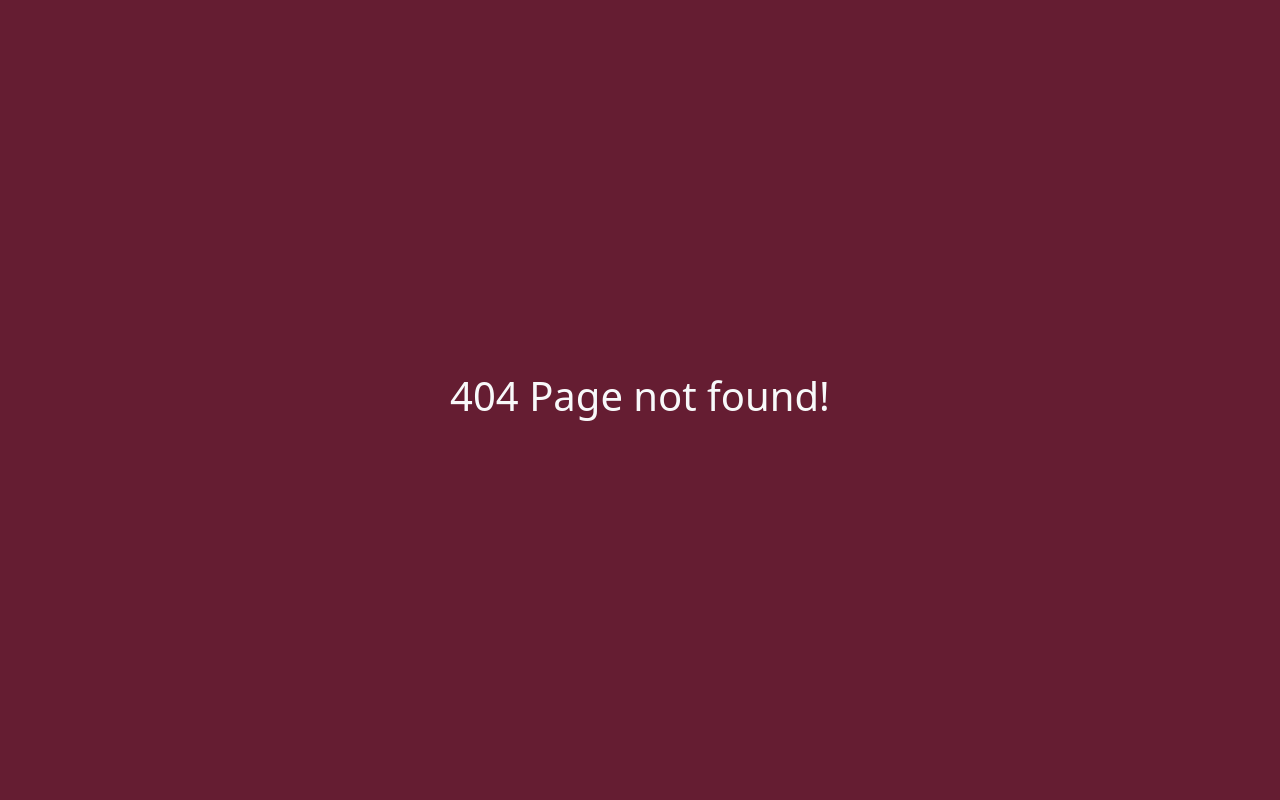
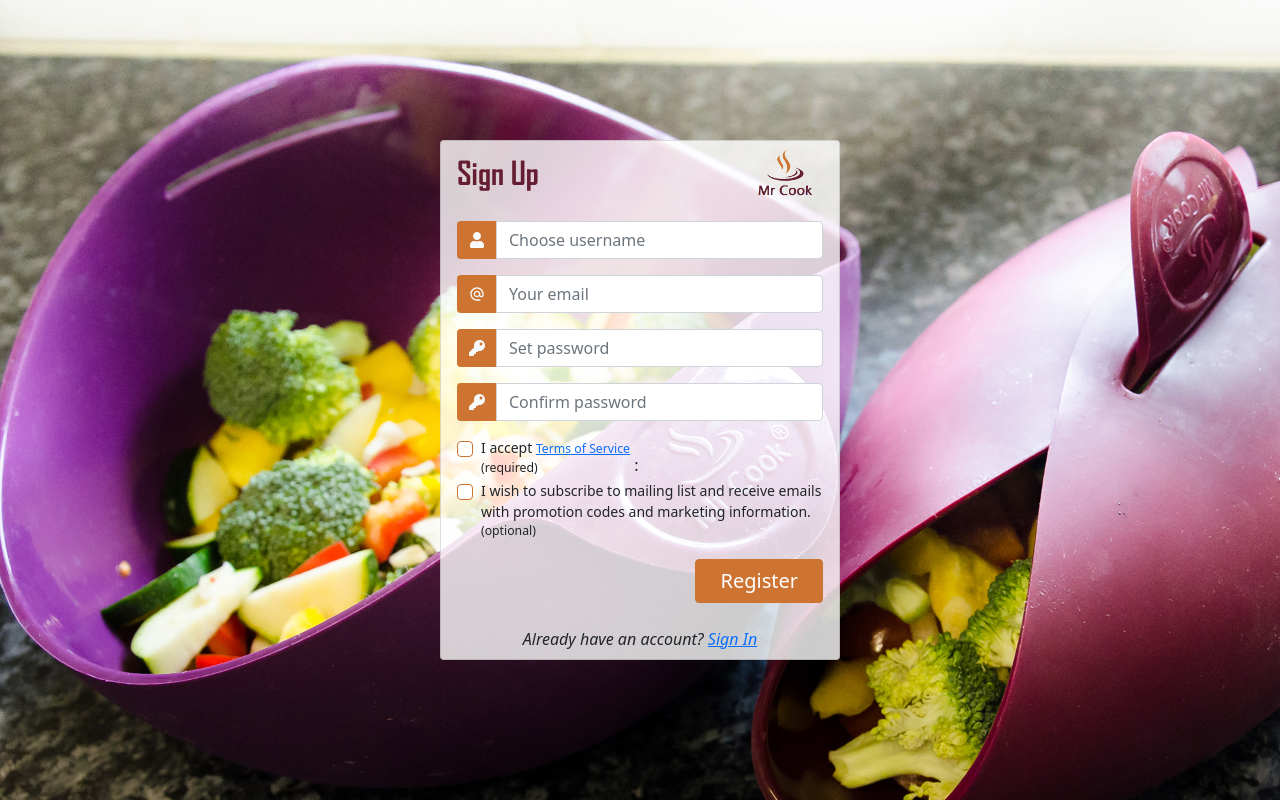
Before and after one commit to R3qUi3M86/MrCook-frontend, a React (Create React App) app: page /register in a window 1280 px wide. Before the commit this address had no page. Built offline with nearby package versions, Linux system fonts and the light colour scheme; what react-three-fiber would draw is missing.

Commit message:
implemented registration form with validation, added successful registration display

```diff
--- a/src/App.js
+++ b/src/App.js
@@ -50,7 +50,7 @@ function App() {
               <ConditionalRoute>
                 <LoginPage setJwt={setJwt} setUserDetails={setUserDetails}/>
               </ConditionalRoute>} />
-            <Route path="/signup" element={
+            <Route path="/register" element={
               <ConditionalRoute>
                 <SignupPage />
               </ConditionalRoute>} />
--- a/src/components/pages/LoginPage.js
+++ b/src/components/pages/LoginPage.js
@@ -72,10 +72,10 @@ const LoginPage = ({setJwt, setUserDetails}) => {
                             </div>
                             <div className="card-footer border-0 disable-additional-alpha">
                                 <div className="d-flex justify-content-center quote-text">
-                                    Don't have an account?&nbsp;<a href="/signup">Sign Up</a>
+                                    Don't have an account?&nbsp;<a href="/register">Sign Up</a>
                                 </div>
                                 <div className="d-flex justify-content-center quote-text">
-                                    <a href="/signup">Forgot your password?</a>
+                                    <a href="/register">Forgot your password?</a>
                                 </div>
                             </div>
                         </div>
--- a/src/components/pages/SignupPage.js
+++ b/src/components/pages/SignupPage.js
@@ -3,16 +3,17 @@ import axios from 'axios';
 import React, { useState } from 'react';
 import { FaKey, FaUser } from "react-icons/fa";
 import { MdAlternateEmail } from "react-icons/md";
-import {useNavigate} from 'react-router-dom';
-import { RegistrationForm } from "./registerPage/registrationForm";
+import { RegistrationForm } from "./registerPage/regForm";
+import { RegistrationFormValidator } from "./registerPage/regFormValidator";
 
 const authUrl = "http://localhost:5000/register";
 const path = process.env.PUBLIC_URL;
 const logoPath = path + '/images/logo_new2_reduced_transparent.png'
 
 const SignupPage = ({setJwt, setUserDetails}) => {
-    const [badCredentials, setBadCredentials] = useState(null);
+    const [invalidForm, setInvalidForm] = useState(null);
     const [regForm, setRegForm] = useState(new RegistrationForm());
+    const [successfulReg, setSuccessfulReg] = useState(false);
 
     function updateUsernameField(e){
         regForm.username = e.target.value;
@@ -34,27 +35,41 @@ const SignupPage = ({setJwt, setUserDetails}) => {
         setRegForm(regForm);
     }
 
-    function updateTermsAcceptedField(e){
-        regForm.termsAccepted = e.target.value;
+    function updateTermsAcceptedField(){
+        regForm.termsAccepted = !regForm.termsAccepted;
         setRegForm(regForm);
     }
 
-    const navigate = useNavigate();
+    function updateMarketingAcceptedField(){
+        regForm.subscriber = !regForm.subscriber;
+        setRegForm(regForm);
+    }
 
     const register = () => {
-        // axios
-        //     .post(authUrl, regForm)
-        //     .then((response) => {
-        //         setUserDetails(response.data);
-        //         setJwt(response.headers.authorization);
-        //         navigate("/");
-        //     })
-        //     .catch((err) => {
-        //         if (err.request.status === 401){
-        //             setBadCredentials(true)
-        //         }
-        //     });
+        const regFormValidator = new RegistrationFormValidator(regForm);
+        regFormValidator.validate();
+        if (regFormValidator.formIsValid) {
+            axios
+                .post(authUrl, regForm)
+                .then((response) => {
+                    if (response.data.success)
+                        setSuccessfulReg(true)
+                })
+                .catch((err) => {
+                    if (err.request.status === 406)
+                        console.log(err.response.data)
+                        regFormValidator.setInvalidFields(err.response.data);
+                        setInvalidForm(regFormValidator);
+                });
+        } else {
+            setInvalidForm(regFormValidator);
+        }
     }
+
+    function showTermsOfUse(){
+        //To be implemented - modal window to be displayed?
+    }
+
     return (
         <div className="bg bg-register">
             <div className="container">
@@ -62,43 +77,67 @@ const SignupPage = ({setJwt, setUserDetails}) => {
                     <div className="d-flex justify-content-center">
                         <div className="card d-flex flex-grow-1" style={{maxWidth: "25rem"}}>
                             <div className="d-flex card-header border-0 justify-content-between disable-additional-alpha">
-                                <p className="card-title solid mb-0">Sign Up</p>
+                                <p className="card-title mb-0">Sign Up</p>
                                 <img src={logoPath} className="img-fluid nav-logo" alt="MrCook Logo"/>
                             </div>
-                            <div className="card-body">
-                                <div className="input-group mb-3">
+                            {!successfulReg ? <div className="card-body">
+
+                                <div className="input-group">
                                     <span className="input-group-text" style={{backgroundColor: "#ce7432"}}>
                                         <FaUser className="text-light"/>
                                     </span>
-                                    <input type="email" className={badCredentials? "form-control is-invalid" : "form-control"} placeholder="Choose username" onChange={(e) => updateUsernameField(e)} />
+                                    <input type="text" className={invalidForm ? !invalidForm.usernameValid ? "form-control is-invalid" : "form-control is-valid" : "form-control"} placeholder="Choose username" onChange={(e) => updateUsernameField(e)} />
                                 </div>
-                                <div className="input-group mb-3">
+                                {invalidForm && !invalidForm.usernameValid ? (<div className="small text-danger mb-3">{invalidForm.usernameValidationResult}</div>):<div className="mb-3"/>}
+
+                                <div className="input-group">
                                     <span className="input-group-text" style={{backgroundColor: "#ce7432"}}>
                                         <MdAlternateEmail className="text-light"/>
                                     </span>
-                                    <input type="email" className={badCredentials? "form-control is-invalid" : "form-control"} placeholder="Your email" onChange={(e) => updateEmailField(e)} />
+                                    <input type="email" className={invalidForm ? !invalidForm.emailValid ? "form-control is-invalid" : "form-control is-valid" : "form-control"} placeholder="Your email" onChange={(e) => updateEmailField(e)} />
                                 </div>
-                                <div className="input-group mb-3">
+                                {invalidForm && !invalidForm.emailValid ? (<div className="small text-danger mb-3">{invalidForm.emailValidationResult}</div>):<div className="mb-3"/>}
+
+                                <div className="input-group">
                                     <span className="input-group-text" style={{backgroundColor: "#ce7432"}}>
                                         <FaKey className="text-light"/>
                                     </span>
-                                    <input type="password" className={badCredentials? "form-control is-invalid" : "form-control"} placeholder="Set password" onChange={(e) => updatePasswordField(e)} />
+                                    <input type="password" className={invalidForm ? !invalidForm.passwordValid ? "form-control is-invalid" : "form-control is-valid" : "form-control"} placeholder="Set password" onChange={(e) => updatePasswordField(e)} />
                                 </div>
-                                <div className="input-group mb-3">
+                                {invalidForm && !invalidForm.passwordValid ? (<div className="small text-danger mb-3">{invalidForm.passwordValidationResult}</div>):<div className="mb-3"/>}
+
+                                <div className="input-group">
                                     <span className="input-group-text" style={{backgroundColor: "#ce7432"}}>
                                         <FaKey className="text-light"/>
                                     </span>
-                                    <input type="password" className={badCredentials? "form-control is-invalid" : "form-control"} placeholder="Confirm password" onChange={(e) => updateConfirmPasswordField(e)} />
+                                    <input type="password" className={invalidForm ? !invalidForm.confirmPasswordValid ? "form-control is-invalid" : "form-control is-valid" : "form-control"} placeholder="Confirm password" onChange={(e) => updateConfirmPasswordField(e)} />
                                 </div>
-                                {badCredentials? (<div className="d-flex justify-content-center small text-danger">Invalid user email and/or password</div>):<></>}
+                                {invalidForm && !invalidForm.confirmPasswordValid ? (<div className="small text-danger mb-3">{invalidForm.confirmPasswordValidationResult}</div>):<div className="mb-3"/>}
+
+                                <div className="form-check">
+                                    <input className="form-check-input custom-color-checkbox" type="checkbox" onChange={() => updateTermsAcceptedField()}/>
+                                    <label className="form-check-label small">I accept <button type="button" className="link-button small" onClick={() => showTermsOfUse()}>Terms of Service</button><div className={invalidForm && !invalidForm.termsOfUseValid ? "small text-danger" : "small"}>(required)</div></label> :
+                                </div>
+                                <div className="form-check">
+                                    <input className="form-check-input custom-color-checkbox" type="checkbox" onChange={() => updateMarketingAcceptedField()}/>
+                                    <label className="form-check-label small">I wish to subscribe to mailing list and receive emails with promotion codes and marketing information.<div className="small">(optional)</div></label>
+                                </div>
+                                {invalidForm ? (<div className="d-flex justify-content-center small text-danger">Cannot submit! Please correct registration form...</div>):<></>}
                                 <div className="d-flex justify-content-end">
                                     <button className="btn btn-secondary fs-5 px-4 mt-3" onClick={register}>Register</button>
                                 </div>
                             </div>
+                            :
+                            <div className="card-body">
+                                <p className="reg-success text-center mb-3">Thank you for registering!</p>
+                                <p className="text-center my-4">You will shortly receive confirmation email describing next steps to finish the registration process. If the email doesn't come soon, please check your spam folder.</p>
+                            </div>}
+
                             <div className="card-footer border-0 disable-additional-alpha">
+                                {!successfulReg ?
                                 <div className="d-flex justify-content-center quote-text">
                                     Already have an account?&nbsp;<a href="/login">Sign In</a>
-                                </div>
+                                </div> : <></>}
                             </div>
                         </div>
                     </div>
--- a/src/components/pages/loginPage/login.css
+++ b/src/components/pages/loginPage/login.css
@@ -43,7 +43,7 @@ body, html {
 .form-control:focus {
     color: #495057 !important;
     background-color: #fff !important;
-    border-color: #80bdff !important;
+    border-color: #ce7432 !important;
     outline: 0 !important;
     box-shadow: 0 0 0 0rem !important;
 }
--- a/src/components/pages/registerPage/registrationForm.js
+++ b/src/components/pages/registerPage/regForm.js
@@ -5,9 +5,6 @@ export class RegistrationForm {
         this.password = "";
         this.confirmPassword = "";
         this.termsAccepted = false;
-    }
-
-    validate(){
-
+        this.subscriber = false;
     }
 }
--- /dev/null
+++ b/src/components/pages/registerPage/regFormValidator.js
@@ -0,0 +1,125 @@
+export class RegistrationFormValidator {
+    formIsValid = false;
+    usernameValid = false;
+    emailValid = false;
+    passwordValid = false;
+    confirmPasswordValid = false
+    termsOfUseValid = false;
+
+    usernameValidationResult = "";
+    emailValidationResult = "";
+    passwordValidationResult = "";
+    confirmPasswordValidationResult = "";
+
+    constructor(regForm){
+        this.regForm = regForm
+    }
+
+    validateUsername(username){
+        this.usernameValid = false;
+
+        if (username.length < 2){
+            this.usernameValidationResult = "Must have at least two characters!"
+            return;
+        }
+
+        if (username.length > 30){
+            this.usernameValidationResult = "Must be maximum 30 characters!"
+            return;
+        }
+
+        if (!/^[A-Za-z0-9-_]*$/.test(username)){
+            this.usernameValidationResult = "Only letters, numbers, - and _ allowed!";
+            return;
+        }
+
+        this.usernameValid = true;
+    }
+
+    validateEmail(email){
+        this.emailValid = false;
+        if(!email.match(
+            /^(([^<>()[\]\\.,;:\s@"]+(\.[^<>()[\]\\.,;:\s@"]+)*)|(".+"))@((\[[0-9]{1,3}\.[0-9]{1,3}\.[0-9]{1,3}\.[0-9]{1,3}\])|(([a-zA-Z\-0-9]+\.)+[a-zA-Z]{2,}))$/
+          )){
+            this.emailValidationResult = "You must provide valid email!";
+            return;
+        }
+
+        if(email.length > 100){
+            this.emailValidationResult = "Email address is too long!";
+            return;
+        }
+
+        this.emailValid = true;
+    }
+
+    validatePassword(password){
+        this.passwordValid = false;
+
+        if (password.length < 8){
+            this.passwordValidationResult = "Must have at least 8 characters!"
+            return;
+        }
+
+        if (!/^[A-Za-z0-9!@#$%^&*]*$/.test(password)){
+            this.passwordValidationResult = "Only letters, digits and !@#$%^&* characters allowed!";
+            return;
+        }
+
+        if (!/[a-z]/.test(password)){
+            this.passwordValidationResult = "Must contain at least one small letter!";
+            return;
+        }
+
+        if (!/[A-Z]/.test(password)){
+            this.passwordValidationResult = "Must contain at least one capital letter!";
+            return;
+        }
+
+        this.passwordValid = true;
+    }
+
+    validateConfirmPassword(password, confirmPassword){
+        this.confirmPasswordValid = false;
+        this.confirmPasswordValidationResult = "Given passwords are not the same!";
+        if (password === confirmPassword)
+            this.confirmPasswordValid = true;
+    }
+
+    validateTermsAccepted(termsAccepted){
+        if (termsAccepted) this.termsOfUseValid = true;
+    }
+
+    allFieldsAreValid(){
+        return (
+            this.usernameValid &&
+            this.emailValid &&
+            this.passwordValid &&
+            this.confirmPasswordValid &&
+            this.termsOfUseValid) ?
+            true : false;
+    }
+
+    setInvalidFields(data){
+        this.formIsValid = false;
+
+        if (data.usernameTaken){
+            this.usernameValid = false;
+            this.usernameValidationResult = "This username is already taken!"
+        }
+
+        if (data.emailTaken){
+            this.emailValid = false;
+            this.emailValidationResult = "This email address is already taken!"
+        }
+    }
+
+    validate(){
+        this.validateUsername(this.regForm.username);
+        this.validateEmail(this.regForm.email);
+        this.validatePassword(this.regForm.password);
+        this.validateConfirmPassword(this.regForm.password, this.regForm.confirmPassword);
+        this.validateTermsAccepted(this.regForm.termsAccepted);
+        if (this.allFieldsAreValid()) this.formIsValid = true;
+    }
+}
--- a/src/components/pages/registerPage/register.css
+++ b/src/components/pages/registerPage/register.css
@@ -2,3 +2,33 @@
     /* The image used */
     background-image: url("../../../../public/images/bm06.jpg");
 }
+
+.link-button {
+    background-color: transparent;
+    border: none;
+    cursor: pointer;
+    text-decoration: underline;
+    color: rgb(13, 110, 249);
+    display: inline;
+    margin: 0;
+    padding: 0;
+}
+
+.custom-color-checkbox:checked {
+    background-color: #651d32 !important;
+    color: #651d32 !important;
+    outline: 0 !important;
+    box-shadow: 0 0 0 0rem !important;
+    border: 0px !important
+}
+
+.custom-color-checkbox {
+    border-color: #ce7432 !important;
+    box-shadow: 0 0 0 0rem !important;
+}
+
+.reg-success{
+    font-family: mainFont;
+    color: #ce7432;
+    font-size: 2.1rem;
+}
```
